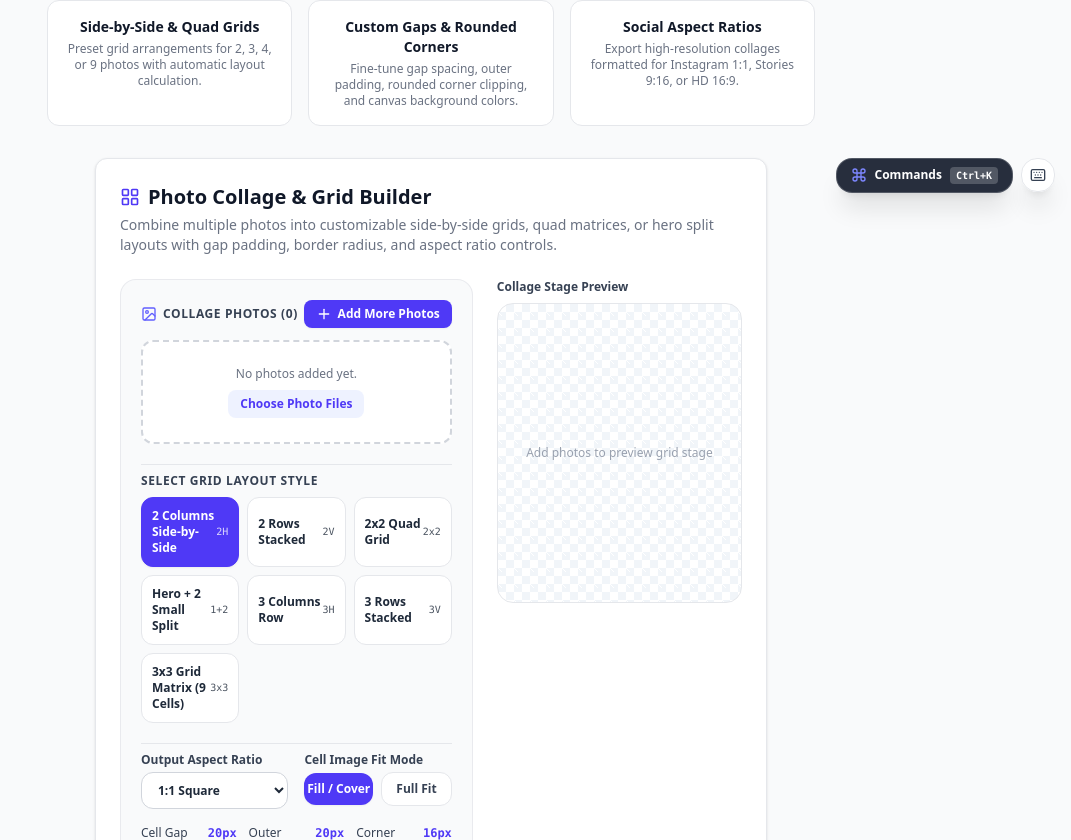
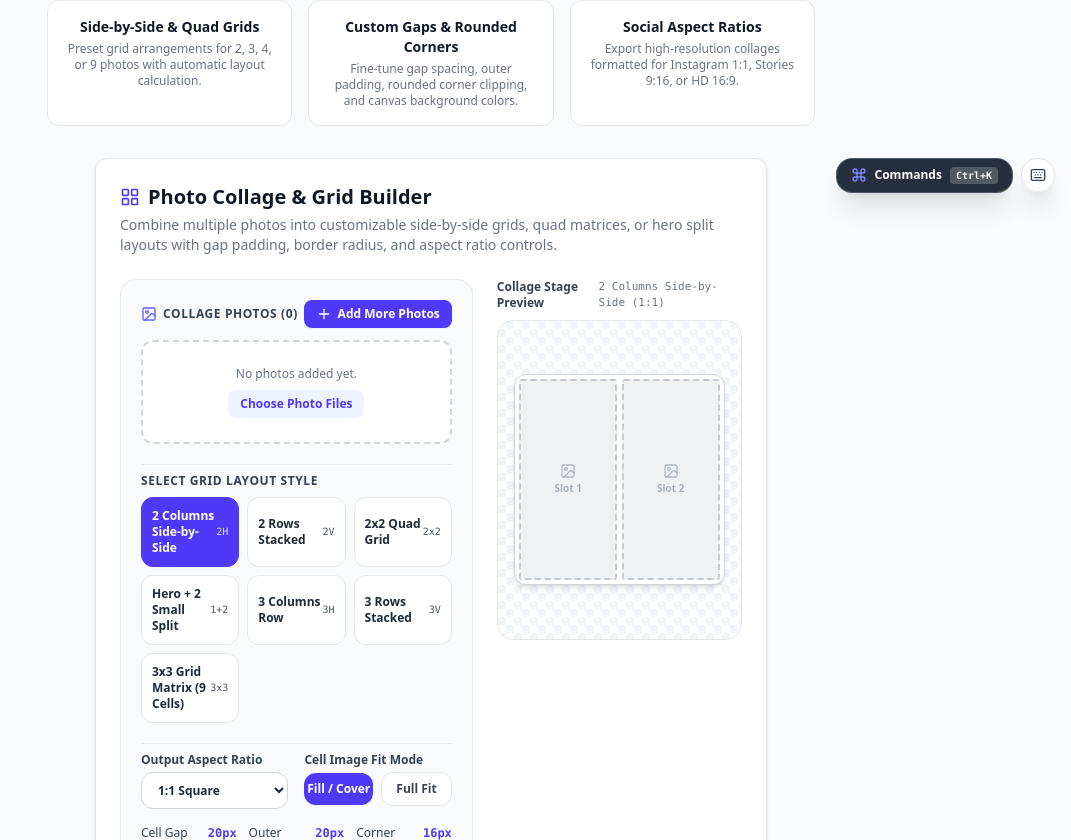
Before and after one commit to ItsJo2/imagetoolstudio, a React (Vite) app: page /collage in a window 1280 px wide. Shown: the part 591-1431 px from the top of the page, without its empty margins (209-1280 px from the left). Built offline with nearby package versions, Linux system fonts and the light colour scheme.

Commit message:
Refactor collage tool to use computeCollageCells

```diff
--- a/src/components/tools/CollageTool.tsx
+++ b/src/components/tools/CollageTool.tsx
@@ -1,6 +1,6 @@
 import React, { useState, useEffect } from 'react';
 import { useImageStore } from '../../store/imageStore';
-import { generateCollageGrid, CollageOptions, ProcessedResult, downloadBlob, createManagedObjectURL } from '../../lib/imageUtils';
+import { generateCollageGrid, computeCollageCells, CollageOptions, ProcessedResult, downloadBlob, createManagedObjectURL } from '../../lib/imageUtils';
 import { SendToMenu } from '../shared/SendToMenu';
 import { LayoutGrid, Download, RefreshCw, Check, ArrowRight, Sparkles, Plus, Trash2, Layers, Sliders, Palette, MoveUp, MoveDown, Image as ImageIcon } from 'lucide-react';
 import { toast } from 'sonner';
@@ -453,24 +453,77 @@ export const CollageTool: React.FC = () => {
         {/* Right Column: Stage & Render Action (5 Cols) */}
         <div className="lg:col-span-5 space-y-4 flex flex-col justify-between">
           <div className="space-y-2">
+            <div className="flex items-center justify-between">
               <span className="text-xs font-semibold text-gray-700 dark:text-gray-300 block">
                 Collage Stage Preview
               </span>
-            <div className="relative rounded-2xl border border-gray-200 dark:border-gray-800 bg-gray-950/5 dark:bg-gray-950/40 p-4 min-h-[300px] flex items-center justify-center overflow-hidden checkerboard">
-              {photos.length > 0 ? (
-                <div className="grid grid-cols-2 gap-2 w-full max-w-xs">
-                  {photos.slice(0, 4).map((p, i) => (
+              <span className="text-[11px] font-mono text-gray-500 dark:text-gray-400">
+                {LAYOUT_PRESETS.find((p) => p.id === layout)?.name} ({aspectRatio})
+              </span>
+            </div>
+
+            <div className="relative rounded-2xl border border-gray-200 dark:border-gray-800 bg-gray-950/5 dark:bg-gray-950/40 p-4 min-h-[320px] flex items-center justify-center overflow-hidden checkerboard">
+              {(() => {
+                const previewCanvasW = 1000;
+                let previewCanvasH = 1000;
+                if (aspectRatio === '4:3') previewCanvasH = 750;
+                else if (aspectRatio === '16:9') previewCanvasH = 562.5;
+                else if (aspectRatio === '9:16') previewCanvasH = 1777.78;
+                else if (aspectRatio === '3:2') previewCanvasH = 666.67;
+
+                const aspectClasses: Record<string, string> = {
+                  '1:1': 'aspect-square max-w-[280px]',
+                  '4:3': 'aspect-[4/3] max-w-[320px]',
+                  '16:9': 'aspect-[16/9] max-w-[340px]',
+                  '9:16': 'aspect-[9/16] max-w-[200px]',
+                  '3:2': 'aspect-[3/2] max-w-[320px]',
+                };
+
+                const previewCells = computeCollageCells(layout, previewCanvasW, previewCanvasH, gap, padding);
+
+                return (
+                  <div
+                    className={`relative w-full ${aspectClasses[aspectRatio] || 'aspect-square max-w-[280px]'} mx-auto shadow-md rounded-xl overflow-hidden transition-all duration-200 border border-gray-300 dark:border-gray-700`}
+                    style={{ backgroundColor: bgColor === 'transparent' ? 'transparent' : bgColor }}
+                  >
+                    {previewCells.map((cell, idx) => {
+                      const photo = photos[idx];
+                      const leftPct = (cell.x / previewCanvasW) * 100;
+                      const topPct = (cell.y / previewCanvasH) * 100;
+                      const widthPct = (cell.width / previewCanvasW) * 100;
+                      const heightPct = (cell.height / previewCanvasH) * 100;
+                      const borderRadiusPct = (borderRadius / previewCanvasW) * 100;
+
+                      return (
+                        <div
+                          key={idx}
+                          className="absolute overflow-hidden flex items-center justify-center transition-all duration-150"
+                          style={{
+                            left: `${leftPct}%`,
+                            top: `${topPct}%`,
+                            width: `${widthPct}%`,
+                            height: `${heightPct}%`,
+                            borderRadius: `${borderRadiusPct}%`,
+                          }}
+                        >
+                          {photo ? (
                             <img
-                      key={p.id}
-                      src={p.url}
-                      alt={`Thumb ${i}`}
-                      className="w-full h-24 object-cover rounded-xl shadow-xs border border-gray-300 dark:border-gray-700"
+                              src={photo.url}
+                              alt={photo.name}
+                              className={`w-full h-full ${fitMode === 'cover' ? 'object-cover' : 'object-contain'}`}
                             />
-                  ))}
+                          ) : (
+                            <div className="w-full h-full border-2 border-dashed border-gray-400/50 dark:border-gray-500/50 bg-gray-500/10 flex flex-col items-center justify-center p-1 text-center select-none rounded-[inherit]">
+                              <ImageIcon className="w-4 h-4 text-gray-400/70 mb-0.5" />
+                              <span className="text-[10px] font-semibold text-gray-400/80">Slot {idx + 1}</span>
                             </div>
-              ) : (
-                <p className="text-xs text-gray-400">Add photos to preview grid stage</p>
                           )}
+                        </div>
+                      );
+                    })}
+                  </div>
+                );
+              })()}
             </div>
           </div>
 
```
Lines whose indentation alone changed are shown as unchanged.
